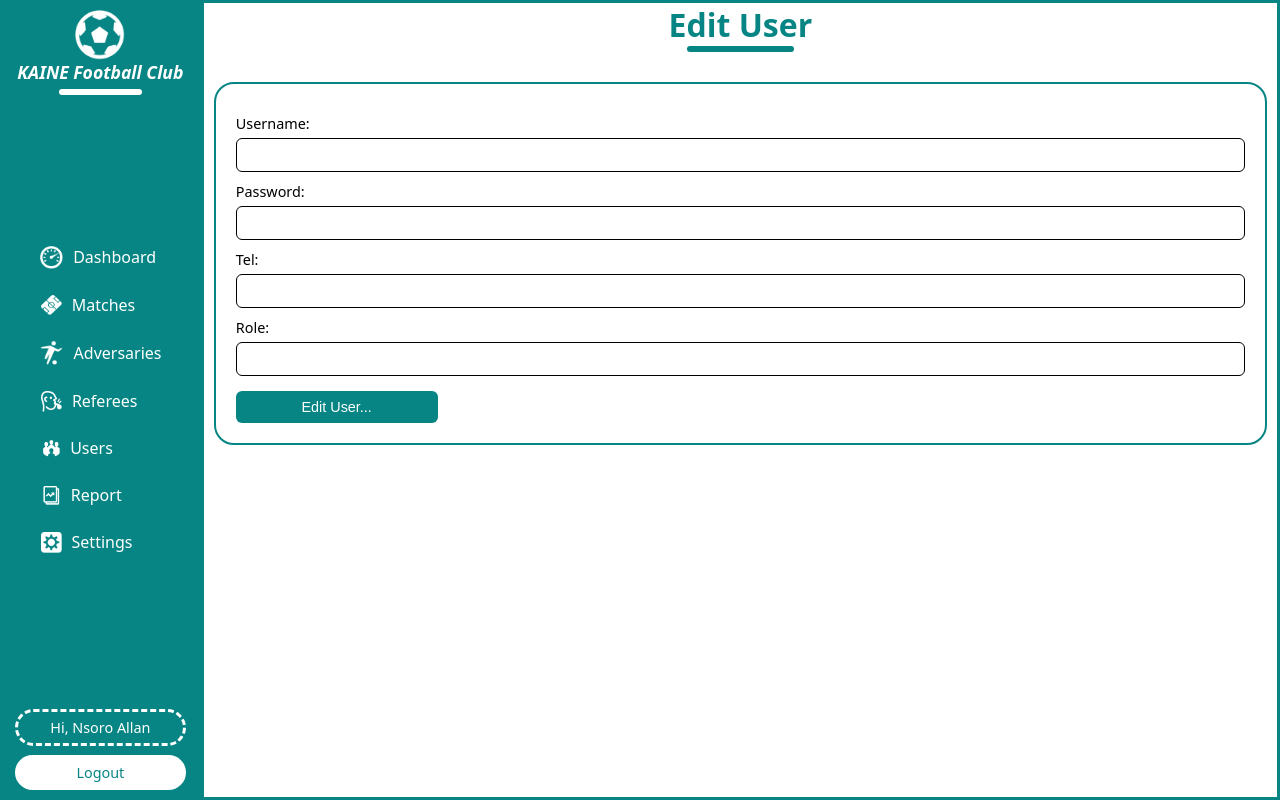
After one commit to Nsoro-Allan/KAINE-FC, a PHP site: page /edit_user.php in a window 1280 px wide. The commit adds this page. Run offline with PHP 8.4, Linux system fonts and the light colour scheme; a user stored in the database is signed in; data that the repository does not hold is empty.

Commit message:
changes added...

```diff
--- /dev/null
+++ b/edit_user.php
@@ -0,0 +1,59 @@
+<?php
+include("connection.php");
+include("sessions.php");
+
+if(isset($_POST['add_adversarie'])){
+    $name=mysqli_real_escape_string($con, $_POST['name']);
+
+        $insert=$con->query("INSERT INTO `adversaries` (`ad_id`, `name`) VALUES ('','$name')");
+        if($insert){
+            header("Location: adversaries.php");
+        }
+        else{
+            echo
+            "
+                <script>
+                    alert('Failed to add new adversarie...');
+                </script>
+            ";
+        }
+}
+
+?>
+
+<!DOCTYPE html>
+<html lang="en">
+<head>
+    <meta charset="UTF-8">
+    <meta name="viewport" content="width=device-width, initial-scale=1.0">
+    <title>Kaine Fc - Edit User</title>
+    <link rel="shortcut icon" href="./imgs/icon.ico" type="image/x-icon">
+    <link rel="stylesheet" href="style.css">
+</head>
+<body>
+    <div class="dashboard-container">
+        <?php
+            include("sidebar.php");
+        ?>
+        <div class="dashboard-right">
+            <div class="right-title">
+                <h1>Edit User</h1>
+                <div class="line"></div>
+            </div>
+            <div class="right-content">
+                <form action="" method="post">
+                    <label>Username:</label>
+                    <input type="text" name="username" value="<?php echo $username;?>" required>
+                    <label>Password:</label>
+                    <input type="text" name="password" value="<?php echo $password;?>" required>
+                    <label>Tel:</label>
+                    <input type="text" name="tel" value="<?php echo $tel;?>" required>
+                    <label>Role:</label>
+                    <input type="text" name="role" value="<?php echo $tel;?>" required>
+                    <button type="submit" name="edit_user">Edit User...</button>
+                </form>
+            </div>
+        </div>
+    </div>
+</body>
+</html>
--- a/style.css
+++ b/style.css
@@ -70,7 +70,7 @@ body {
   background: #fff;
   width: 75%;
   border-radius: 20px;
-  padding: 20px;
+  padding: 30px 20px;
 }
 
 .login-right form .content {
--- a/users.php
+++ b/users.php
@@ -45,7 +45,7 @@ include("sessions.php");
                         <td><?php echo $row['tel'];?></td>
                         <td><?php echo $row['role'];?></td>
                         <td>
-                            <a href="#">Edit</a>
+                            <a href="edit_user.php?user_id=<?php echo $row['user_id'];?>">Edit</a>
                             <a href="delete_user.php?user_id=<?php echo $row['user_id'];?>">Delete</a>
                         </td>
                     </tr>
```
Also changed, not shown: register.php (+22 -0 lines).
